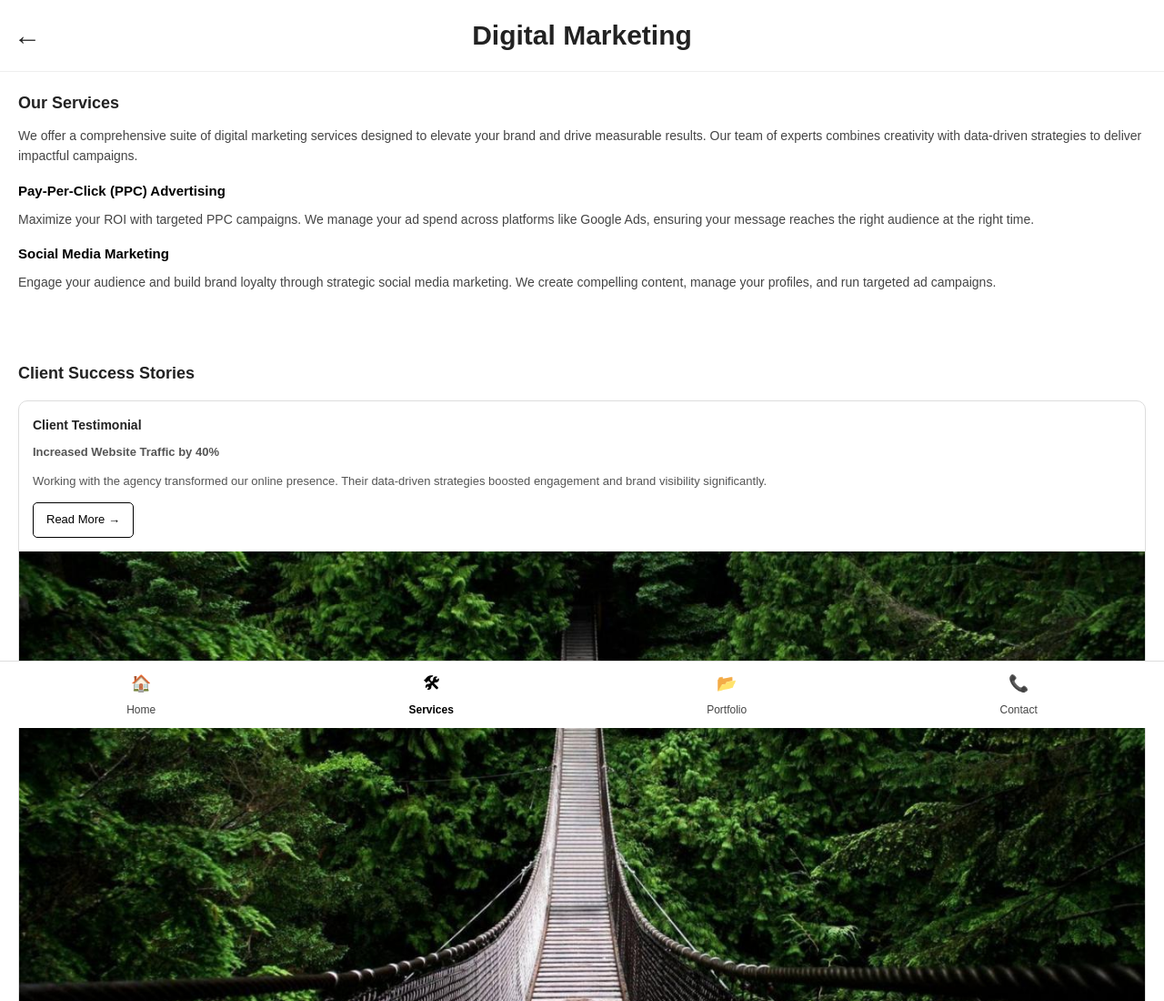
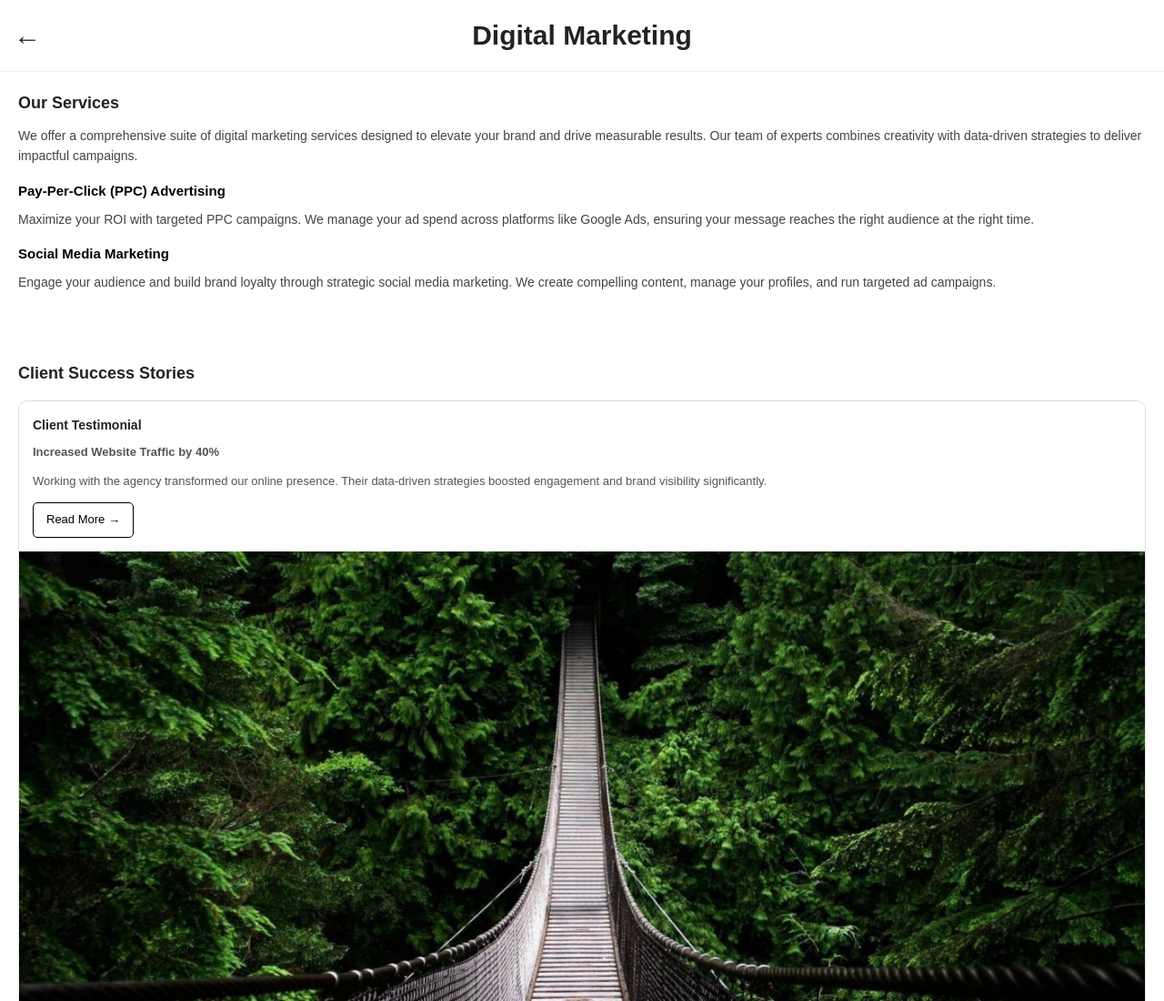
Before and after one commit to sksandeep9988-beep/Gain-Trust-Digital-Marketting, a plain HTML site: page digitalmarketing.html in a window 1280 px wide. Shown: the top 1100 px of the page at 91% size. Drawn offline with Linux system fonts and the light colour scheme.

Commit message:
Update digitalmarketing.html

```diff
--- a/digitalmarketing.html
+++ b/digitalmarketing.html
@@ -320,13 +320,7 @@ header h1 {
 
 
 
-  <!-- Bottom Navigation -->
-  <div class="bottom-nav">
-    <a href="#"><span>🏠</span>Home</a>
-    <a href="#" class="active"><span>🛠</span>Services</a>
-    <a href="#"><span>📂</span>Portfolio</a>
-    <a href="#"><span>📞</span>Contact</a>
-  </div>
+
 
 </body>
 </html>
```
